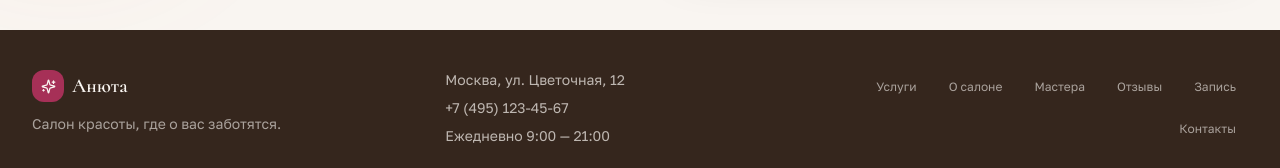
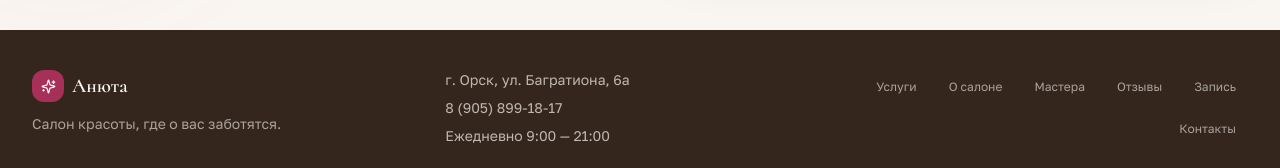
Before and after one commit to pr-poehali-dev/beauty-salon-website-creation, a React (Vite) app: page / in a window 1280 px wide. Shown: the part 930-1098 px from the top of the page. Built offline with nearby package versions, Linux system fonts and the light colour scheme.

Commit message:
fix: добавить адрес Орск

```diff
--- a/src/pages/Index.tsx
+++ b/src/pages/Index.tsx
@@ -452,8 +452,8 @@ const Index = () => {
               <SectionTitle kicker="Контакты" title="Будем рады видеть вас" center />
               <div className="grid gap-4 sm:grid-cols-3">
                 {[
-                  { icon: 'MapPin', t: 'Адрес', d: 'Москва, ул. Цветочная, 12', color: 'bg-rose-50 text-rose-500' },
-                  { icon: 'Phone', t: 'Телефон', d: '+7 (495) 123-45-67', color: 'bg-blue-50 text-blue-500' },
+                  { icon: 'MapPin', t: 'Адрес', d: 'г. Орск, ул. Багратиона, 6а', color: 'bg-rose-50 text-rose-500' },
+                  { icon: 'Phone', t: 'Телефон', d: '8 (905) 899-18-17', color: 'bg-blue-50 text-blue-500' },
                   { icon: 'Clock', t: 'Часы работы', d: 'Ежедневно 9:00 — 21:00', color: 'bg-amber-50 text-amber-500' },
                 ].map((c) => (
                   <div key={c.t} className="rounded-2xl border border-border bg-white p-7 text-center shadow-sm">
@@ -509,8 +509,8 @@ const Index = () => {
             <p className="mt-3 text-sm text-background/60">Салон красоты, где о вас заботятся.</p>
           </div>
           <div className="space-y-2 text-sm text-background/70">
-            <p>Москва, ул. Цветочная, 12</p>
-            <p>+7 (495) 123-45-67</p>
+            <p>г. Орск, ул. Багратиона, 6а</p>
+            <p>8 (905) 899-18-17</p>
             <p>Ежедневно 9:00 — 21:00</p>
           </div>
           <div className="flex flex-wrap gap-2 sm:justify-end">
```
